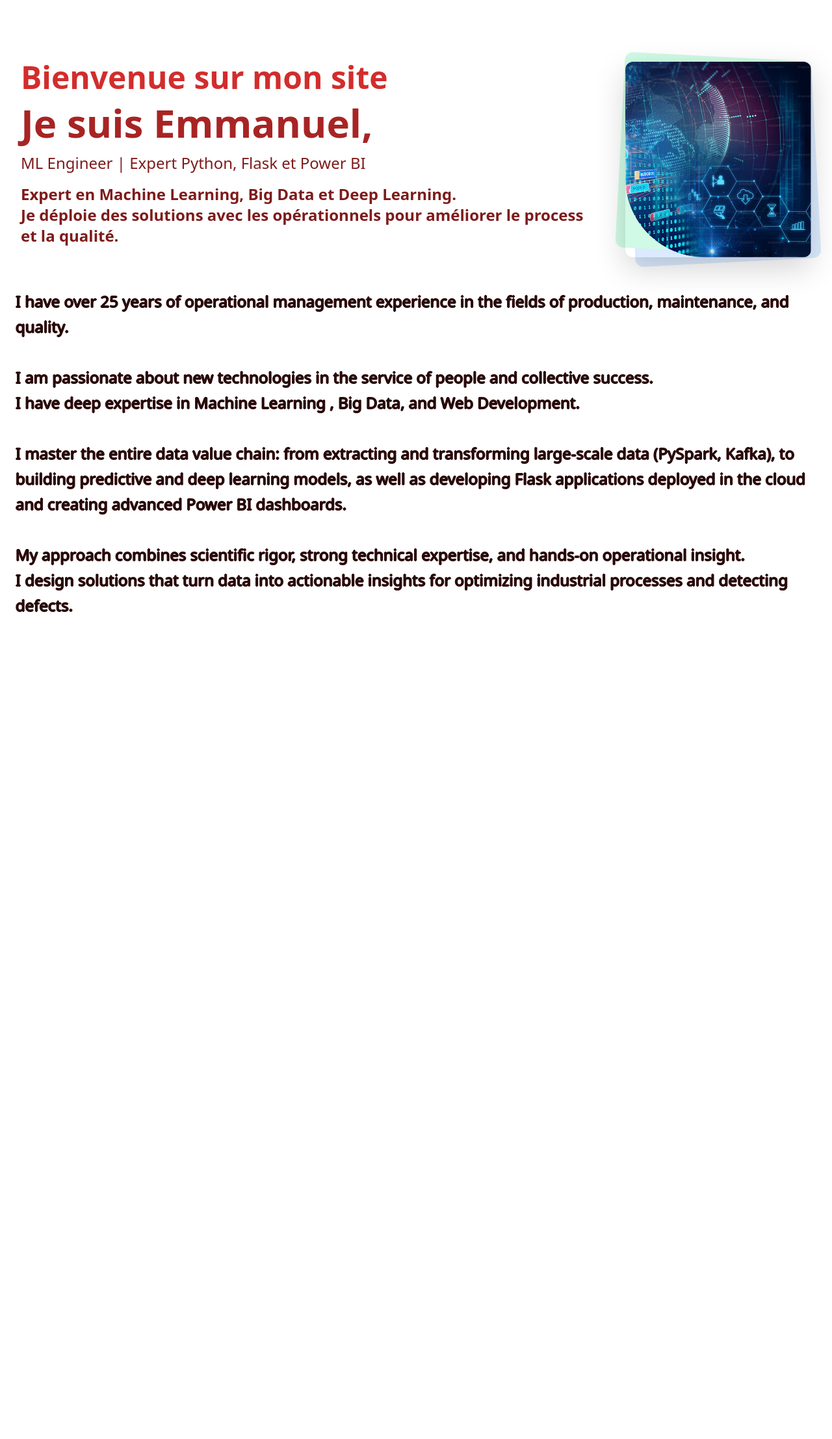
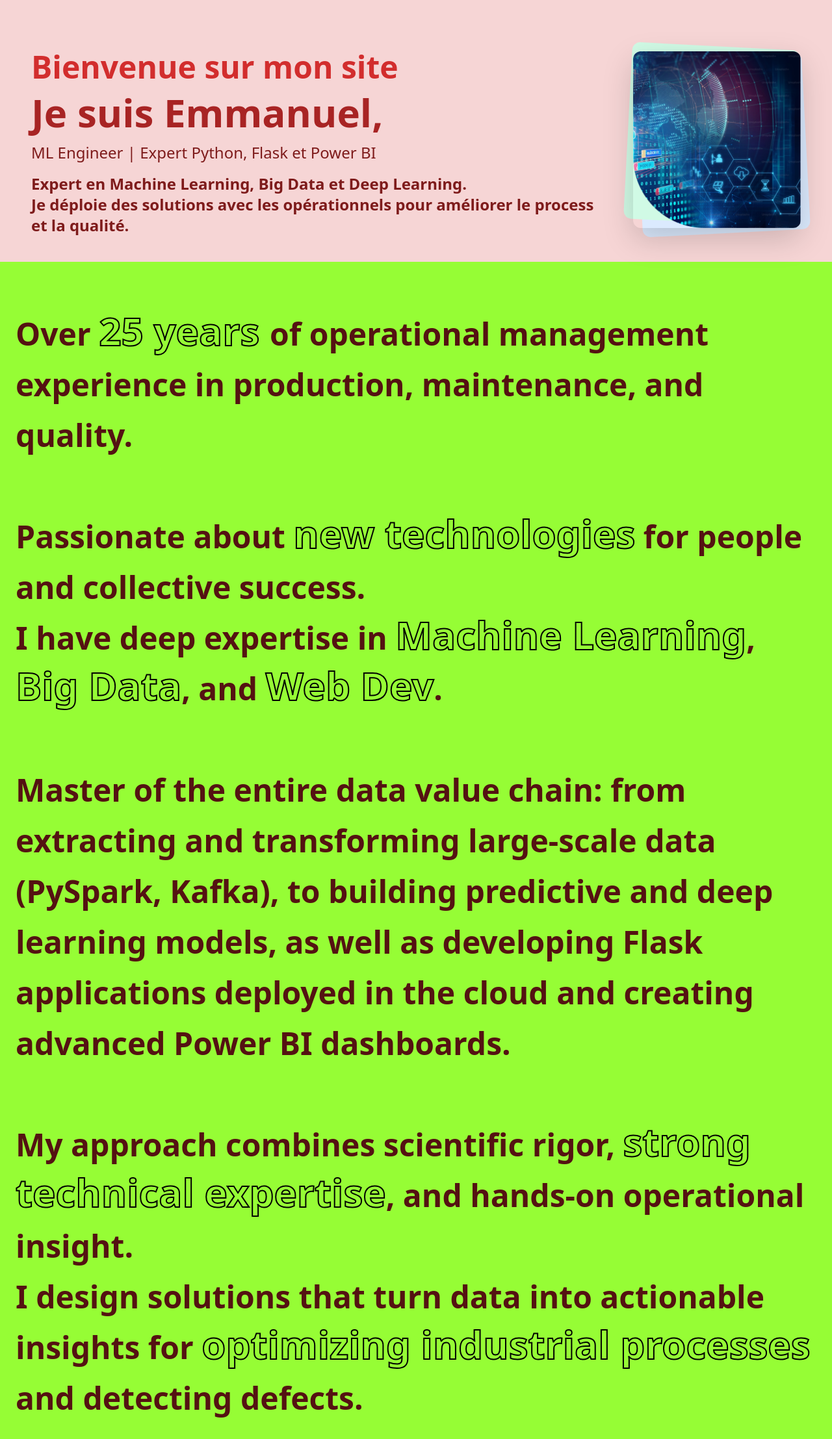
Before and after one commit to galilee57/flask_app, a Flask app: page / in a window 1280 px wide. Shown: the part 81-2296 px from the top of the page at 65% size. Before the commit the page ends 1023 px from the top, so only its background shows below. Run offline with Flask 3, Linux system fonts and the light colour scheme.

Commit message:
Home page enhanced

```diff
--- a/app/main/static/css/output.css
+++ b/app/main/static/css/output.css
@@ -23,26 +23,32 @@
     --text-2xl--line-height: calc(2 / 1.5);
     --text-3xl: 1.875rem;
     --text-3xl--line-height: calc(2.25 / 1.875);
+    --text-4xl: 2.25rem;
+    --text-4xl--line-height: calc(2.5 / 2.25);
     --text-5xl: 3rem;
     --text-5xl--line-height: 1;
     --text-6xl: 3.75rem;
     --text-6xl--line-height: 1;
+    --text-7xl: 4.5rem;
+    --text-7xl--line-height: 1;
     --font-weight-light: 300;
-    --font-weight-medium: 500;
-    --font-weight-semibold: 600;
     --font-weight-bold: 700;
     --leading-relaxed: 1.625;
     --radius-lg: 0.5rem;
     --radius-xl: 0.75rem;
+    --radius-2xl: 1rem;
     --default-transition-duration: 150ms;
     --default-transition-timing-function: cubic-bezier(0.4, 0, 0.2, 1);
     --default-font-family: var(--font-sans);
     --default-mono-font-family: var(--font-mono);
+    --color-primary-50: #fbeaea;
+    --color-primary-100: #f6d5d5;
+    --color-primary-300: #e48181;
     --color-primary-500: #d22d2d;
     --color-primary-600: #a82424;
     --color-primary-700: #7e1b1b;
     --color-primary-800: #541212;
-    --color-secondary-700: #4a9702;
+    --color-secondary-400: #96fd35;
   }
 }
 @layer base {
@@ -296,14 +302,20 @@
   .mt-5 {
     margin-top: calc(var(--spacing) * 5);
   }
-  .mt-12 {
-    margin-top: calc(var(--spacing) * 12);
+  .mt-10 {
+    margin-top: calc(var(--spacing) * 10);
   }
   .mt-20 {
     margin-top: calc(var(--spacing) * 20);
   }
   .mt-auto {
     margin-top: auto;
+  }
+  .mr-4 {
+    margin-right: calc(var(--spacing) * 4);
+  }
+  .mr-10 {
+    margin-right: calc(var(--spacing) * 10);
   }
   .mb-0 {
     margin-bottom: calc(var(--spacing) * 0);
@@ -322,6 +334,9 @@
   }
   .ml-1 {
     margin-left: calc(var(--spacing) * 1);
+  }
+  .ml-10 {
+    margin-left: calc(var(--spacing) * 10);
   }
   .block {
     display: block;
@@ -447,6 +462,9 @@
   .rounded {
     border-radius: 0.25rem;
   }
+  .rounded-2xl {
+    border-radius: var(--radius-2xl);
+  }
   .rounded-lg {
     border-radius: var(--radius-lg);
   }
@@ -477,6 +495,18 @@
   .bg-gray-300 {
     background-color: var(--color-gray-300);
   }
+  .bg-primary-50 {
+    background-color: var(--color-primary-50);
+  }
+  .bg-primary-100 {
+    background-color: var(--color-primary-100);
+  }
+  .bg-primary-300 {
+    background-color: var(--color-primary-300);
+  }
+  .bg-secondary-400 {
+    background-color: var(--color-secondary-400);
+  }
   .bg-transparent {
     background-color: transparent;
   }
@@ -494,6 +524,9 @@
   }
   .p-2 {
     padding: calc(var(--spacing) * 2);
+  }
+  .p-4 {
+    padding: calc(var(--spacing) * 4);
   }
   .px-4 {
     padding-inline: calc(var(--spacing) * 4);
@@ -532,10 +565,6 @@
     font-size: var(--text-2xl);
     line-height: var(--tw-leading, var(--text-2xl--line-height));
   }
-  .text-3xl {
-    font-size: var(--text-3xl);
-    line-height: var(--tw-leading, var(--text-3xl--line-height));
-  }
   .text-5xl {
     font-size: var(--text-5xl);
     line-height: var(--tw-leading, var(--text-5xl--line-height));
@@ -543,6 +572,10 @@
   .text-6xl {
     font-size: var(--text-6xl);
     line-height: var(--tw-leading, var(--text-6xl--line-height));
+  }
+  .text-7xl {
+    font-size: var(--text-7xl);
+    line-height: var(--tw-leading, var(--text-7xl--line-height));
   }
   .text-xl {
     font-size: var(--text-xl);
@@ -559,14 +592,6 @@
   .font-light {
     --tw-font-weight: var(--font-weight-light);
     font-weight: var(--font-weight-light);
-  }
-  .font-medium {
-    --tw-font-weight: var(--font-weight-medium);
-    font-weight: var(--font-weight-medium);
-  }
-  .font-semibold {
-    --tw-font-weight: var(--font-weight-semibold);
-    font-weight: var(--font-weight-semibold);
   }
   .text-gray-600 {
     color: var(--color-gray-600);
@@ -585,9 +610,6 @@
   }
   .text-primary-800 {
     color: var(--color-primary-800);
-  }
-  .text-secondary-700 {
-    color: var(--color-secondary-700);
   }
   .shadow {
     --tw-shadow: 0 1px 3px 0 var(--tw-shadow-color, rgb(0 0 0 / 0.1)), 0 1px 2px -1px var(--tw-shadow-color, rgb(0 0 0 / 0.1));
@@ -655,16 +677,6 @@
       --tw-ring-color: var(--color-blue-500);
     }
   }
-  .md\:flex {
-    @media (width >= 48rem) {
-      display: flex;
-    }
-  }
-  .md\:hidden {
-    @media (width >= 48rem) {
-      display: none;
-    }
-  }
   .lg\:flex {
     @media (width >= 64rem) {
       display: flex;
@@ -679,8 +691,9 @@
 @import url('https://fonts.googleapis.com/css2?family=Roboto:ital,wght@0,100..900;1,100..900&display=swap');
 @layer utilities {
   .text-outline {
-    color: #2a0909;
-    text-shadow: 1px 0 currentColor, -1px 0 currentColor, 0 1px currentColor, 0 -1px currentColor;
+    color: transparent;
+    -webkit-text-stroke: 2px black;
+    text-stroke: 2px black;
   }
 }
 @property --tw-translate-x {
--- a/app/main/templates/base.html
+++ b/app/main/templates/base.html
@@ -99,7 +99,7 @@
 </nav>
 
 <!-- CONTENU -->
-<main class="pt-24 mx-auto max-w-7xl px-6">
+<main>
   {% block content %}{% endblock %}
 </main>
 
--- a/app/main/templates/index.html
+++ b/app/main/templates/index.html
@@ -8,10 +8,11 @@
     <meta charset="utf-8" />
   </head>
   <body>
+    <div class="bg-primary-100">
       <div class="grid grid-cols-12 gap-6 mx-2 mt-20 items-start">
 
         <!-- TEXTE GAUCHE -->
-    <div class="col-span-9 space-y-4">
+        <div class="col-span-9 space-y-4 mt-20 ml-10">
 
           <div class="text-5xl text-primary-500 font-bold">
             {{ t({"fr": "Bienvenue sur mon site", "en": "Welcome to my site"}) | safe }}
@@ -35,11 +36,10 @@
                     process and quality."
             }) | safe }}
           </div>
-
       </div>
 
       <!-- IMAGE DROITE -->
-  <div class="col-span-3 relative">
+      <div class="col-span-3 mt-20 mr-10 relative">
 
         <div class="absolute inset-0 bg-blue-100 rounded-xl transform -rotate-3 translate-x-2 translate-y-2"></div>
           <div class="absolute inset-0 bg-emerald-100 rounded-xl transform rotate-3 -translate-x-2 -translate-y-2"></div>
@@ -50,19 +50,22 @@
             alt="Data illustration"
           />
         </div>
-
       </div>
 
-    <div class="col-start-1 col-span-12 mt-12 text-2xl text-outline font-light text-primary-800 leading-relaxed">
-      I have over 25 years of operational management experience in the fields of production, maintenance, and quality.<br /><br />
-      I am passionate about new technologies in the service of people and collective success.<br />
-      I have deep expertise in Machine Learning , Big Data, and Web Development.<br /><br />
+      <div class="bg-secondary-400 p-4 mt-10">
+        <div class="col-start-1 col-span-12 text-5xl font-bold text-primary-800 leading-relaxed mt-5">
+          Over <span class="text-outline text-6xl">25 years </span>of operational management experience in production, maintenance, and quality.<br /><br />
+          Passionate about <span class="text-outline text-6xl">new technologies</span> for people and collective success.<br />
+          I have deep expertise in <span class="text-outline text-6xl">Machine Learning</span>, <span class="text-outline text-6xl">Big Data</span>, and <span class="text-outline text-6xl">Web Dev</span>.<br /><br />
 
-      I master the entire data value chain: from extracting and transforming large-scale data (PySpark, Kafka), to building predictive and deep learning models,
+          Master of the entire data value chain: from extracting and transforming large-scale data (PySpark, Kafka), to building predictive and deep learning models,
           as well as developing Flask applications deployed in the cloud and creating advanced Power BI dashboards.<br /><br />
 
-      My approach combines scientific rigor, strong technical expertise, and hands-on operational insight.<br />
-      I design solutions that turn data into actionable insights for optimizing industrial processes and detecting defects.
+          My approach combines scientific rigor, <span class="text-outline text-6xl">strong technical expertise</span>, and hands-on operational insight.<br />
+          I design solutions that turn data into actionable insights for <span class="text-outline text-6xl">optimizing industrial processes</span> and detecting defects.
         </div>
+      </div>
+    </div>
+
   </body>
 {% endblock %}
```
Also changed, not shown: input.css (+4 -6 lines). Lines whose indentation alone changed are shown as unchanged.
